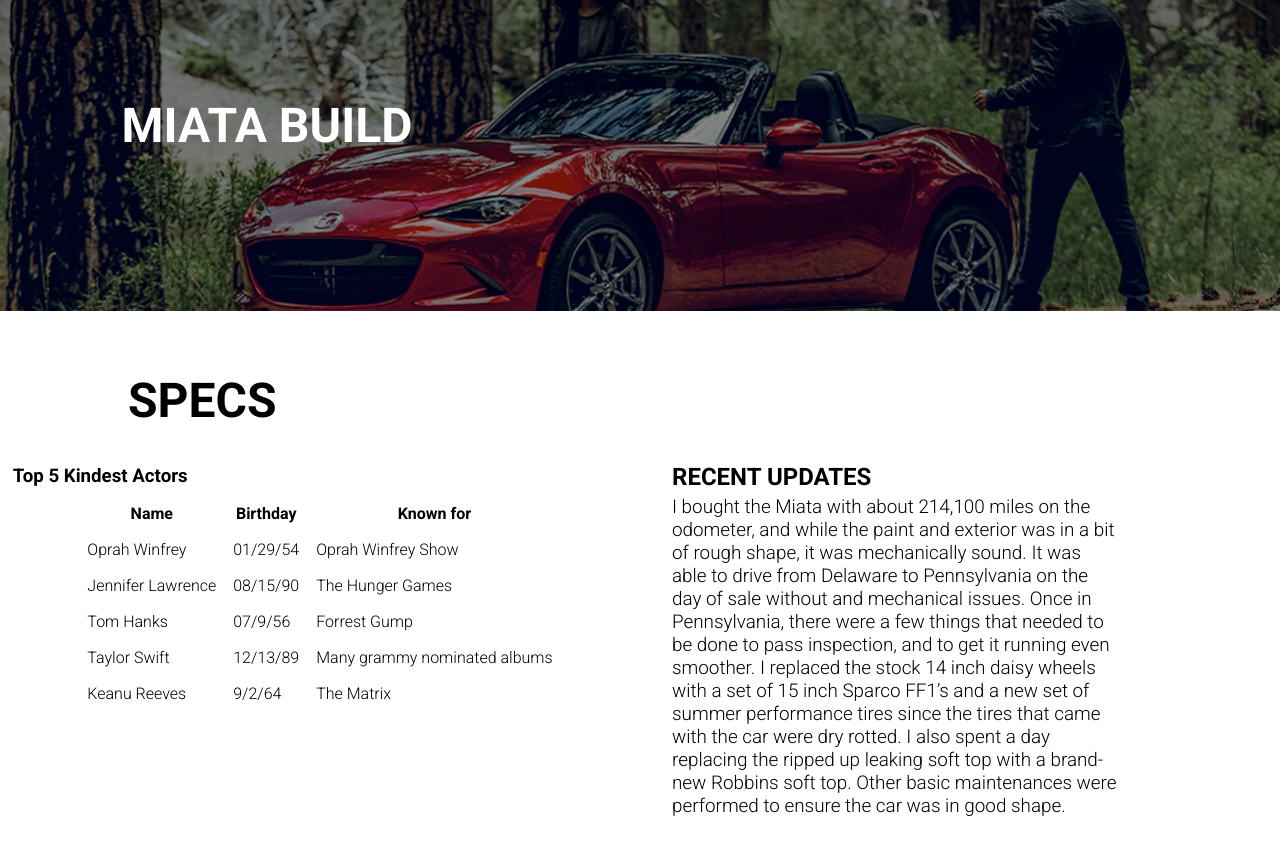
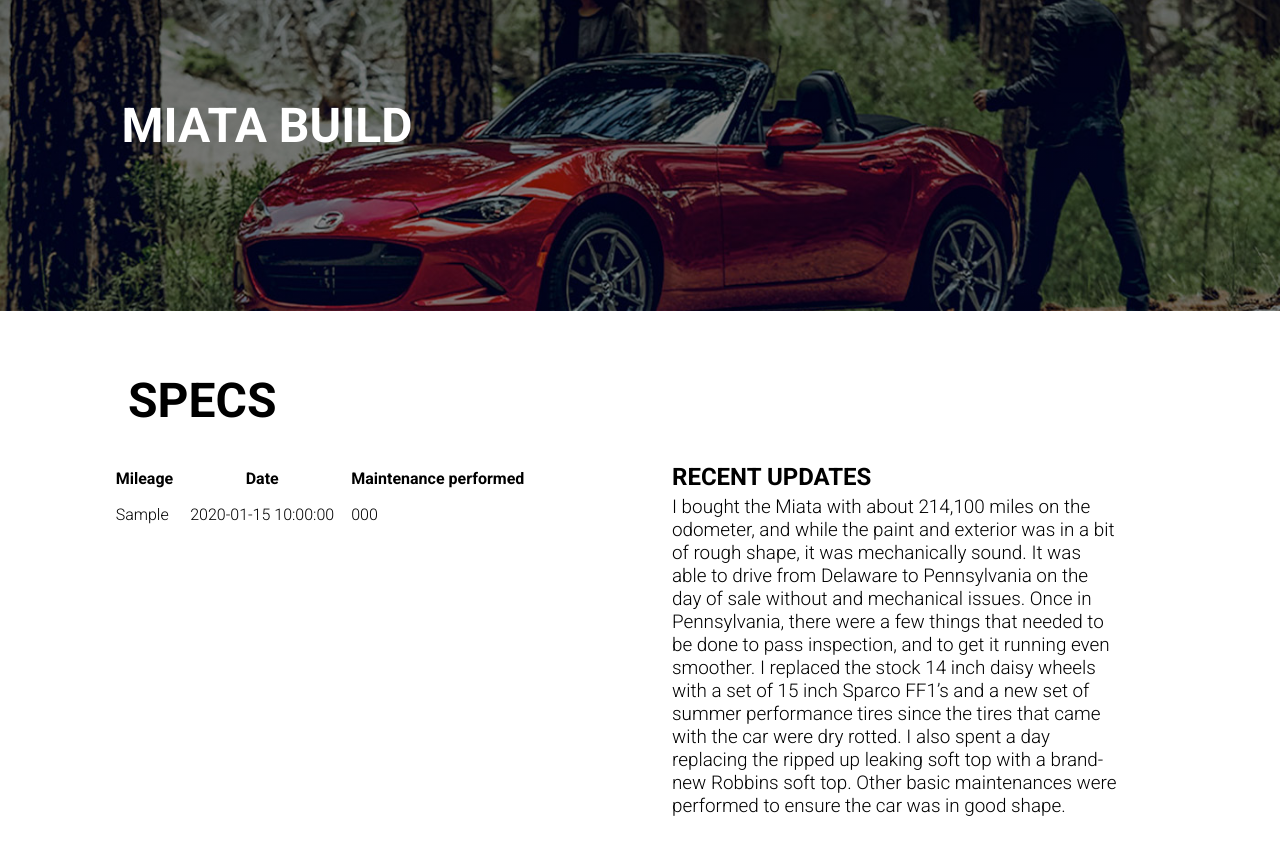
Before and after one commit to dakotasmith13/web-dev-final-personal, a PHP site: page /array.php in a window 1280 px wide. Shown: the part 104-970 px from the top of the page. Run offline with PHP 8.4, Linux system fonts and the light colour scheme; tables that the repository leaves empty or names only in its code hold one stand-in row (values such as "Sample post").

Commit message:
Final Project: Added code for table

```diff
--- a/array.php
+++ b/array.php
@@ -1,14 +1,5 @@
     <?php
     include 'top.php';
-
-    $kindestActors = array(
-        array('Oprah Winfrey', '01/29/54', 'Oprah Winfrey Show'),
-        array('Jennifer Lawrence', '08/15/90', 'The Hunger Games'),
-        array('Tom Hanks', '07/9/56', 'Forrest Gump'),
-        array('Taylor Swift', '12/13/89', 'Many grammy nominated albums'),
-        array('Keanu Reeves', '9/2/64', 'The Matrix')
-    );
-
     ?>
         <main class="details">
             <section class="about-banner">
@@ -64,21 +55,26 @@
                 </p>
             </section>
             <section>
-                <h3>Top <?php print count($kindestActors); ?> Kindest Actors</h3>
                 <table>
                     <tr>
-                        <th>Name</th>
-                        <th>Birthday</th>
-                        <th>Known for</th>
+                        <th>Mileage</th>
+                        <th>Date</th>
+                        <th>Maintenance performed</th>
                     </tr>
                     <?php
-                    foreach ($kindestActors as $kindestActor) {
-                        print '<tr>';
-                        print '<td>' .  $kindestActor[0] . '</td>';
-                        print '<td>' .  $kindestActor[1] . '</td>';
-                        print '<td>' .  $kindestActor[2] . '</td>';
-                        print '</tr>' . PHP_EOL;
-                    }
+                        $sql = 'SELECT fldMileage, fldDate, fldMaintenancePerformed FROM tblMaintenanceRecords';
+                        $statement = $pdo->prepare($sql);
+                        $statement->execute();
+
+                        $records = $statement->fetchAll();
+
+                        foreach($records as $record) {
+                            print '<tr>';
+                            print '<td>' . $record['fldMileage'] . '</td>';
+                            print '<td>' . $record['fldDate'] . '</td>';
+                            print '<td>' . $record['fldMaintenancePerformed'] . '</td>';
+                            print '</tr>' . PHP_EOL;
+                        }
                     ?>
                 </table>
             </section>
```
